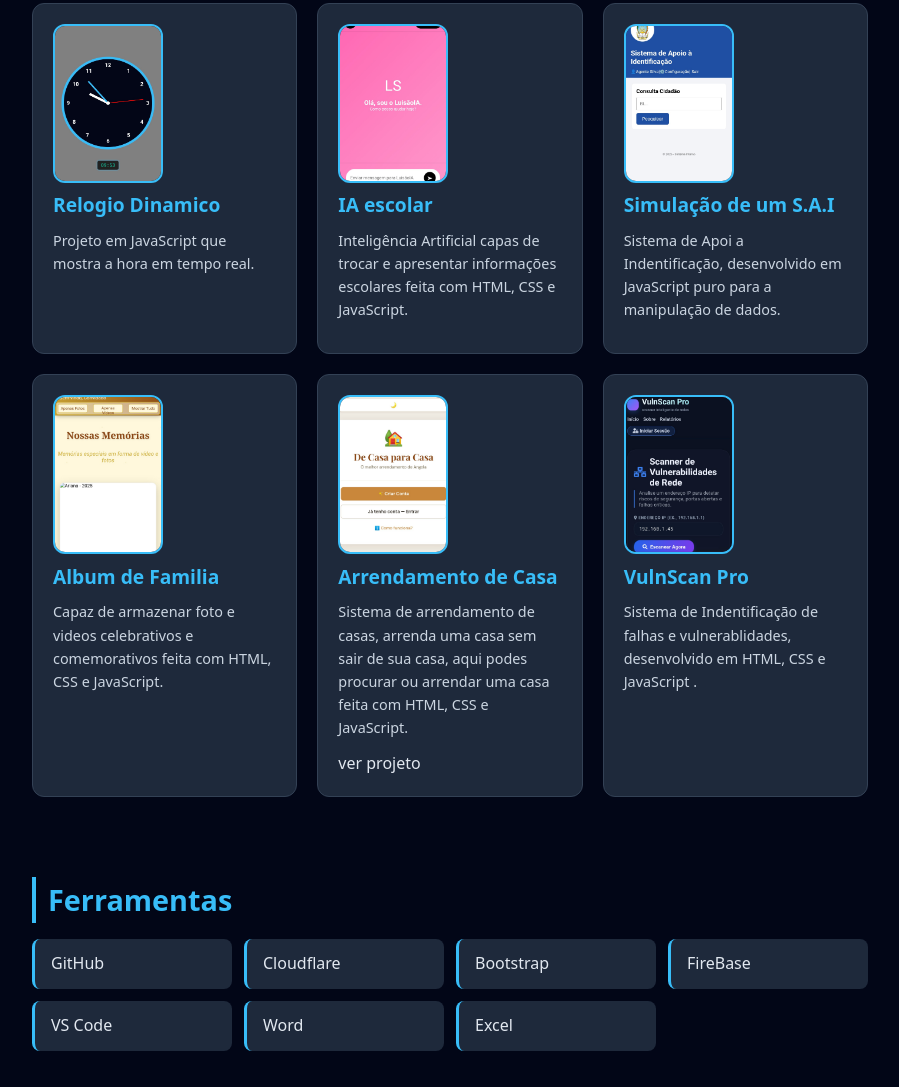
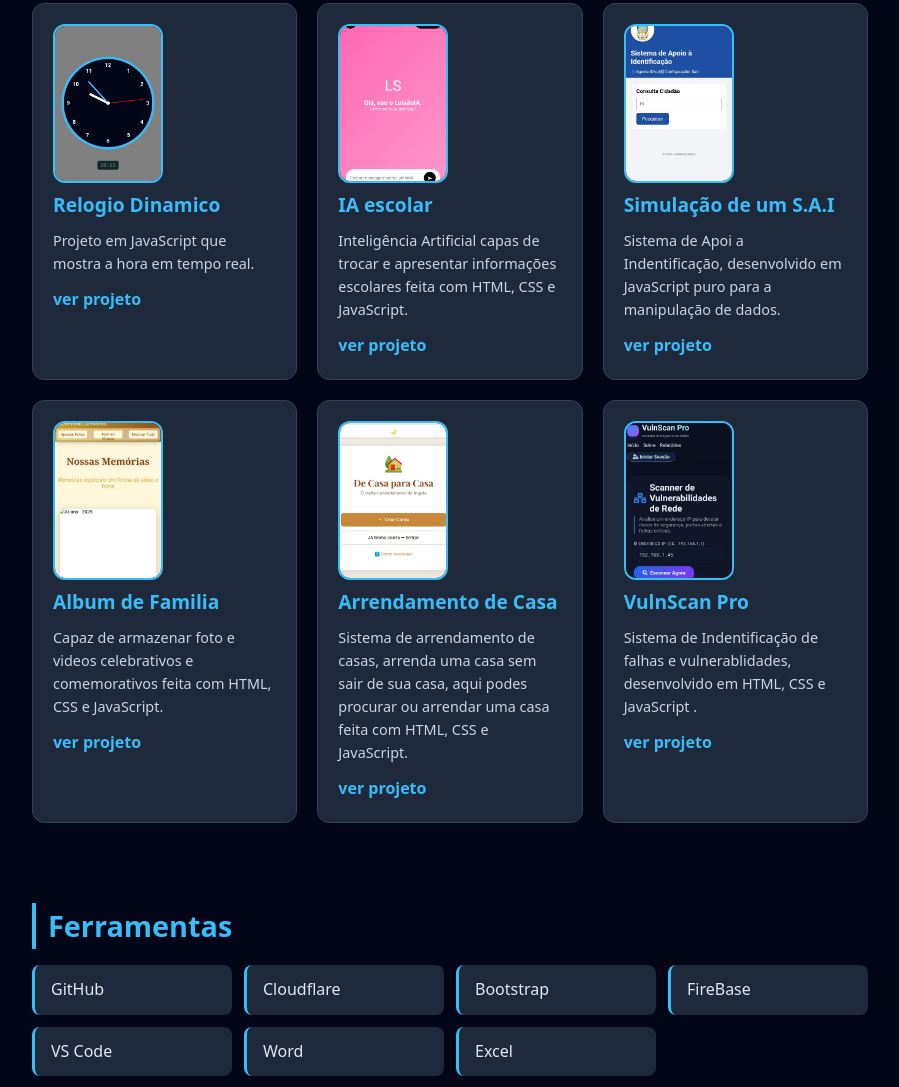
Before and after one commit to geovanevirgilio40-gif/Virgiliogeo, a plain HTML site: page index.html in a window 1280 px wide. Shown: the part 771-1858 px from the top of the page, without its empty margins (190-1089 px from the left). Drawn offline with Linux system fonts and the light colour scheme.

Commit message:
Atualizar o index.html

```diff
--- a/index.html
+++ b/index.html
@@ -344,38 +344,66 @@
                 <img class="foto" src="img/1.jpg">
                 <h3>Relogio Dinamico</h3>
                 <p>Projeto em JavaScript que mostra a hora em tempo real.</p>
-            </div>
+
+<a href="#" target="_blank" class="btn">
+   ver projeto
+</a>
+
+   </div>
 
             <div class="projeto">
                 <img class="foto" src="img/2.jpg">
                 <h3>IA escolar</h3>
                 <p>Inteligência Artificial capas de trocar e apresentar informações escolares feita com HTML, CSS e JavaScript.</p>
+
+<a href="#" target="_blank" class="btn">
+   ver projeto
+</a>
+
             </div>
 
             <div class="projeto">
                <img class="foto" src="img/3.jpg">
                <h3>Simulação de um S.A.I</h3>
                <p>Sistema de Apoi a Indentificação, desenvolvido em JavaScript puro para a manipulação de dados.</p>
+
+<a href="#" target="_blank" class="btn">
+   ver projeto
+</a>
+
            </div>
 
            <div class="projeto">
                <img class="foto" src="img/4.jpg">
                  <h3>Album de Familia</h3>
                   <p>Capaz de armazenar foto e videos celebrativos e comemorativos feita com HTML, CSS e JavaScript.</p>
+<a href="#" target="_blank" class="btn">
+   ver projeto
+</a>
+
+
           </div>
 
            <div class="projeto">
                <img class="foto" src="img/5.jpg">
                <h3>Arrendamento de Casa</h3>
                <p>Sistema de arrendamento de casas, arrenda uma casa sem sair de sua casa, aqui podes procurar ou arrendar uma casa feita com HTML, CSS e JavaScript.</p>
-<div src=" https://de-casa-para-casa.pages.dev/ ">
-ver projeto</div>
+
+<a href="https://de-casa-para-casa.pages.dev/" target="_blank" class="btn">
+   ver projeto
+</a>
+
           </div>
 
            <div class="projeto">
                <img class="foto" src="img/6.jpg">
                <h3>VulnScan Pro</h3>
                <p>Sistema de Indentificação de falhas e vulnerablidades, desenvolvido em HTML, CSS e JavaScript .</p>
+<a href="#">
+   ver projeto
+</a>
+
+
            </div>
         </div>
     </section>
```
